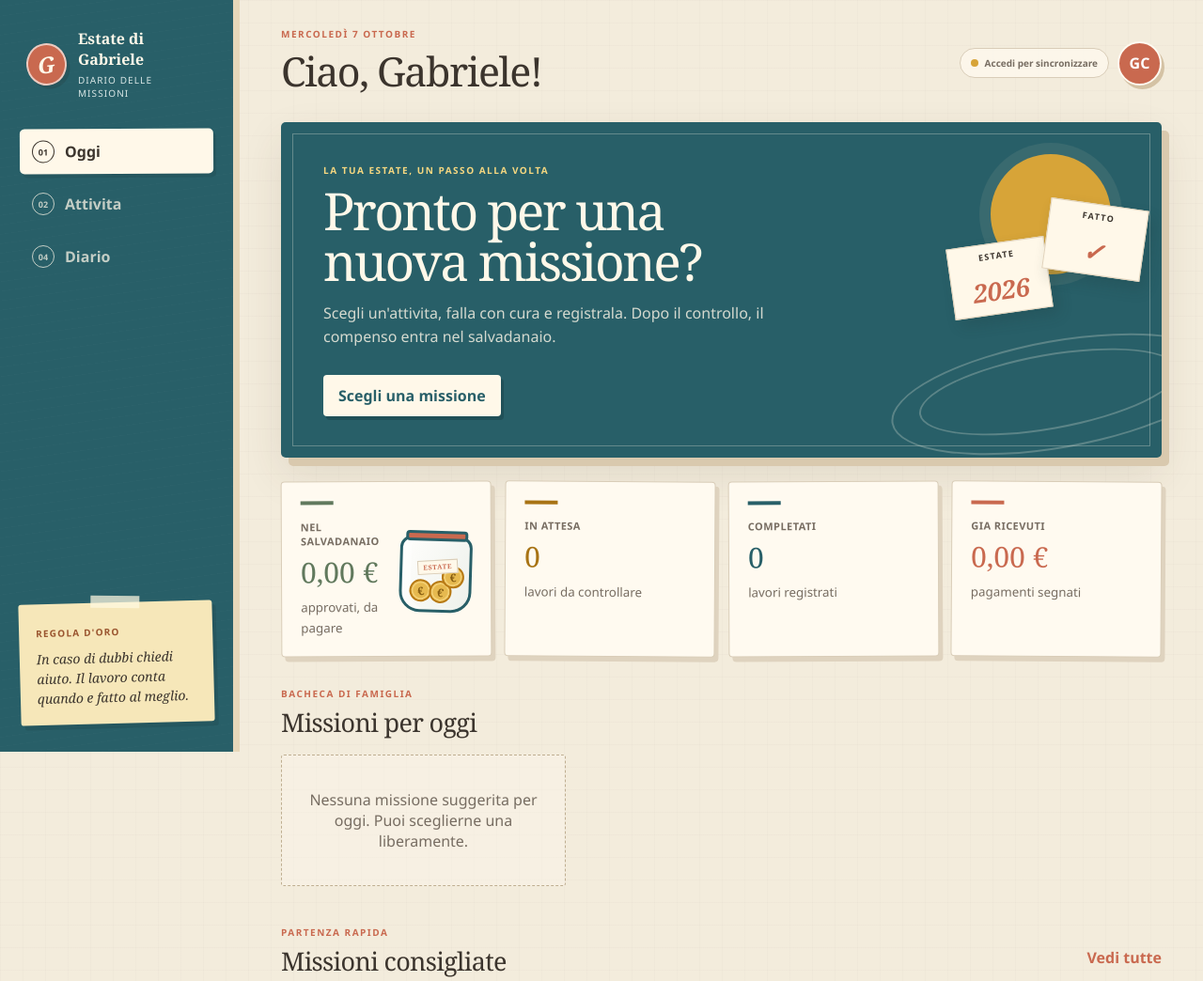
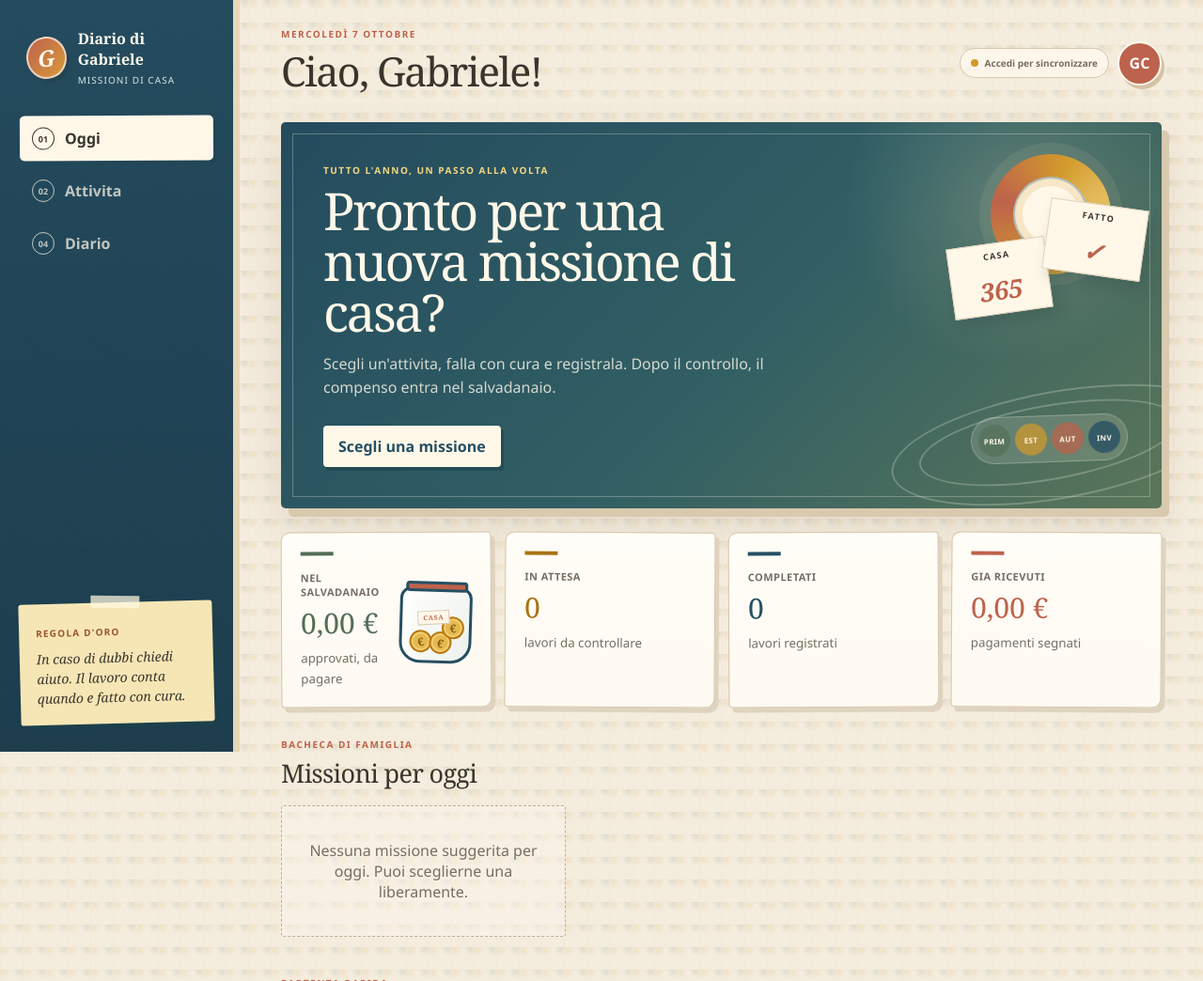
Before and after one commit to Cesta73/estate-gabriele-casa, a plain HTML site: page index.html in a window 1280 px wide. Shown: the top 1044 px of the page at 94% size. Drawn offline with nearby package versions, Linux system fonts and the light colour scheme.

Commit message:
Rinfresca diario annuale e controlli

```diff
--- a/app.js
+++ b/app.js
@@ -44,8 +44,16 @@ let currentAssignmentId = null;
 const $ = (selector) => document.querySelector(selector);
 const $$ = (selector) => [...document.querySelectorAll(selector)];
 const money = (value) => new Intl.NumberFormat("it-IT", { style: "currency", currency: "EUR" }).format(value || 0);
-const dateText = (value) => new Intl.DateTimeFormat("it-IT", { day: "numeric", month: "short", year: "numeric" }).format(new Date(`${value}T12:00:00`));
-const today = () => new Date().toISOString().slice(0, 10);
+const dateText = (value) => {
+  const date = value ? new Date(`${value}T12:00:00`) : null;
+  if (!date || Number.isNaN(date.getTime())) return "Data non indicata";
+  return new Intl.DateTimeFormat("it-IT", { day: "numeric", month: "short", year: "numeric" }).format(date);
+};
+const today = () => {
+  const date = new Date();
+  date.setMinutes(date.getMinutes() - date.getTimezoneOffset());
+  return date.toISOString().slice(0, 10);
+};
 const safe = (value) => String(value ?? "").replace(/[&<>"']/g, (char) => ({ "&": "&amp;", "<": "&lt;", ">": "&gt;", '"': "&quot;", "'": "&#039;" })[char]);
 
 function read(key, fallback) {
@@ -64,7 +72,9 @@ function isOwner() { return member?.role === "owner"; }
 function roleLabel(role) { return { owner: "Genitore proprietario", adult: "Genitore", child: "Figlio" }[role] || "Membro"; }
 function entryValue(entry) {
   const task = taskById(entry.taskId);
-  return task ? task.pay * entry.quantity : entry.value || 0;
+  const quantity = Number(entry.quantity || 1);
+  if (task) return Number(task.pay || 0) * quantity;
+  return Number(entry.value || 0);
 }
 function statusLabel(status) {
   return { pending: "Da controllare", approved: "Approvato", redo: "Da sistemare", paid: "Pagato" }[status] || status;
@@ -299,7 +309,10 @@ function renderAssignments() {
 }
 
 function renderReview() {
-  if (!isParent()) return;
+  if (!isParent()) {
+    $("#reviewBadge").classList.add("hidden");
+    return;
+  }
   const pending = entries.filter((entry) => entry.status === "pending");
   $("#reviewPendingCount").textContent = pending.length;
   $("#reviewPendingValue").textContent = money(pending.reduce((sum, entry) => sum + entryValue(entry), 0));
@@ -347,6 +360,10 @@ function navigate(section) {
 
 function openComplete(taskId, assignmentId = null) {
   const task = taskById(taskId);
+  if (!task) {
+    showToast("Attivita non trovata. Aggiorna i dati e riprova.");
+    return;
+  }
   currentAssignmentId = assignmentId;
   $("#completeTaskId").value = task.id;
   $("#completeTitle").textContent = task.name;
@@ -405,6 +422,7 @@ document.addEventListener("click", (event) => {
   const dismiss = event.target.closest("[data-dismiss-assignment]");
   if (dismiss && isParent()) {
     const assignment = assignments.find((item) => item.id === dismiss.dataset.dismissAssignment);
+    if (!assignment) return;
     assignment.status = "dismissed";
     assignment.updatedAt = new Date().toISOString();
     save(); renderAll(); showToast("Missione rimossa dalla bacheca.");
@@ -412,10 +430,12 @@ document.addEventListener("click", (event) => {
   const review = event.target.closest("[data-review]");
   if (review && isParent()) {
     const entry = entries.find((item) => item.id === review.dataset.review);
+    if (!entry || !["approved", "redo"].includes(review.dataset.result)) return;
     entry.status = review.dataset.result;
-    entry.adultNote = $(`#note-${entry.id}`).value.trim();
+    entry.adultNote = $(`#note-${entry.id}`)?.value.trim() || "";
     entry.reviewedBy = member?.display_name || "Adulto";
     entry.reviewedAt = new Date().toISOString();
+    entry.updatedAt = entry.reviewedAt;
     save(); renderAll();
     showToast(entry.status === "approved" ? "Lavoro approvato." : "Nota inviata a Gabriele.");
   }
@@ -437,6 +457,7 @@ $("#completeQuantity").addEventListener("input", updateCalculatedPay);
 $("#completeForm").addEventListener("submit", (event) => {
   event.preventDefault();
   const task = taskById($("#completeTaskId").value);
+  if (!task) return showToast("Attivita non trovata. Riapri la missione e riprova.");
   entries.push({
     id: crypto.randomUUID(), taskId: task.id, taskName: task.name,
     date: $("#completeDate").value, quantity: Number($("#completeQuantity").value),
--- a/index.html
+++ b/index.html
@@ -5,15 +5,15 @@
   <meta name="viewport" content="width=device-width, initial-scale=1.0">
   <meta name="theme-color" content="#285f68">
   <meta http-equiv="Cache-Control" content="no-cache, no-store, must-revalidate">
-  <title>Estate di Gabriele</title>
-  <link rel="stylesheet" href="styles.css?v=20260619-2">
+  <title>Diario di Gabriele</title>
+  <link rel="stylesheet" href="styles.css?v=20261007-1">
 </head>
 <body>
   <div class="app-shell">
     <aside class="sidebar">
       <div class="brand">
         <div class="brand-mark">G</div>
-        <div><strong>Estate di Gabriele</strong><span>Diario delle missioni</span></div>
+        <div><strong>Diario di Gabriele</strong><span>Missioni di casa</span></div>
       </div>
       <nav class="nav" aria-label="Navigazione principale">
         <button class="nav-item active" data-section="dashboard"><span class="nav-icon">01</span>Oggi</button>
@@ -23,7 +23,7 @@
       </nav>
       <div class="sidebar-note">
         <span>Regola d'oro</span>
-        <p>In caso di dubbi chiedi aiuto. Il lavoro conta quando e fatto al meglio.</p>
+        <p>In caso di dubbi chiedi aiuto. Il lavoro conta quando e fatto con cura.</p>
       </div>
     </aside>
 
@@ -43,15 +43,16 @@
       <section class="page active" id="dashboard">
         <div class="hero">
           <div class="hero-copy">
-            <p class="eyebrow light">La tua estate, un passo alla volta</p>
-            <h2>Pronto per una nuova missione?</h2>
+            <p class="eyebrow light">Tutto l'anno, un passo alla volta</p>
+            <h2>Pronto per una nuova missione di casa?</h2>
             <p>Scegli un'attivita, falla con cura e registrala. Dopo il controllo, il compenso entra nel salvadanaio.</p>
             <button class="primary light-button" data-go="tasks">Scegli una missione</button>
           </div>
           <div class="hero-orbit" aria-hidden="true">
             <div class="sun"></div>
-            <div class="postcard postcard-one"><span>ESTATE</span><b>2026</b></div>
+            <div class="postcard postcard-one"><span>CASA</span><b>365</b></div>
             <div class="postcard postcard-two"><span>FATTO</span><b>✓</b></div>
+            <div class="season-ribbon"><span>PRIM</span><span>EST</span><span>AUT</span><span>INV</span></div>
             <div class="hero-wave wave-one"></div>
             <div class="hero-wave wave-two"></div>
           </div>
@@ -69,7 +70,7 @@
               <span class="coin coin-one">&euro;</span>
               <span class="coin coin-two">&euro;</span>
               <span class="coin coin-three">&euro;</span>
-              <span class="jar-label">ESTATE</span>
+              <span class="jar-label">CASA</span>
             </div>
           </article>
           <article class="stat-card amber">
@@ -96,7 +97,7 @@
         <div class="assignment-grid" id="assignmentList"></div>
 
         <div class="section-heading">
-          <div><p class="eyebrow">Partenza rapida</p><h2>Missioni consigliate</h2></div>
+          <div><p class="eyebrow">Partenza rapida</p><h2>Missioni utili</h2></div>
           <button class="text-button" data-go="tasks">Vedi tutte</button>
         </div>
         <div class="task-grid compact" id="suggestedTasks"></div>
@@ -118,7 +119,7 @@
 
       <section class="page" id="tasks">
         <div class="section-heading page-heading">
-          <div><p class="eyebrow">Dal foglio delle attivita</p><h2>Scegli una missione</h2></div>
+          <div><p class="eyebrow">Attivita di casa</p><h2>Scegli una missione</h2></div>
           <button class="primary parent-only" id="customTaskButton">+ Nuova attivita</button>
         </div>
         <div class="filter-row">
@@ -268,6 +269,6 @@
   <div id="toast" role="status"></div>
   <script src="https://cdn.jsdelivr.net/npm/@supabase/supabase-js@2"></script>
   <script src="config.js"></script>
-  <script src="app.js?v=20260619-2"></script>
+  <script src="app.js?v=20261007-1"></script>
 </body>
 </html>
--- a/styles.css
+++ b/styles.css
@@ -1,19 +1,19 @@
 :root {
   --ink: #3b342d;
   --muted: #776d62;
-  --paper: #f3ecdc;
-  --paper-deep: #e9dec8;
-  --card: #fffaf0;
-  --line: #d9cdb8;
-  --green: #61795d;
-  --green-dark: #435845;
-  --green-soft: #dfe6d7;
-  --amber: #d7a438;
-  --amber-soft: #f6e7b9;
-  --blue: #285f68;
-  --blue-soft: #d8e6e5;
-  --coral: #c9694f;
-  --coral-soft: #f1d7cb;
+  --paper: #f4ecdd;
+  --paper-deep: #e4d5bf;
+  --card: #fffaf1;
+  --line: #d6c6ad;
+  --green: #536f55;
+  --green-dark: #354f3c;
+  --green-soft: #dce8d6;
+  --amber: #d29a2c;
+  --amber-soft: #f6e6b5;
+  --blue: #264f63;
+  --blue-soft: #dbe8ec;
+  --coral: #bd624c;
+  --coral-soft: #efd2c8;
   --shadow: 0 18px 45px rgba(73, 57, 39, .11);
   font-family: "Avenir Next", Avenir, "Segoe UI", sans-serif;
 }
@@ -24,6 +24,8 @@ body {
   margin: 0;
   color: var(--ink);
   background:
+    radial-gradient(circle at 18% 12%, rgba(210,154,44,.13), transparent 24%),
+    radial-gradient(circle at 86% 8%, rgba(83,111,85,.12), transparent 23%),
     linear-gradient(rgba(96, 78, 53, .025) 1px, transparent 1px),
     linear-gradient(90deg, rgba(96, 78, 53, .018) 1px, transparent 1px),
     var(--paper);
@@ -35,7 +37,7 @@ h1, h2, h3 { font-family: Georgia, "Times New Roman", serif; }
 .app-shell { min-height: 100vh; display: grid; grid-template-columns: 255px 1fr; }
 .sidebar {
   position: fixed; inset: 0 auto 0 0; width: 255px; padding: 30px 21px;
-  color: #fff8e9; background: var(--blue); display: flex; flex-direction: column; z-index: 5;
+  color: #fff8e9; background: linear-gradient(180deg, #244b5e, #1d3d4d); display: flex; flex-direction: column; z-index: 5;
   border-right: 7px solid #e6d7b9;
 }
 .sidebar::after {
@@ -46,7 +48,7 @@ h1, h2, h3 { font-family: Georgia, "Times New Roman", serif; }
 .brand { display: flex; gap: 12px; align-items: center; padding: 0 7px 31px; }
 .brand-mark {
   width: 45px; height: 45px; border-radius: 50%; display: grid; place-items: center;
-  color: #fff8e9; background: var(--coral); border: 2px solid rgba(255,255,255,.65);
+  color: #fff8e9; background: linear-gradient(135deg, var(--coral), #d99a3b); border: 2px solid rgba(255,255,255,.65);
   font: italic 700 24px Georgia, serif; transform: rotate(-7deg);
   box-shadow: 3px 4px 0 rgba(38, 49, 49, .2);
 }
@@ -94,7 +96,11 @@ main { grid-column: 2; width: min(1320px, 100%); margin: 0 auto; padding: 29px 4
 @keyframes fade { from { opacity: 0; transform: translateY(5px); } }
 .hero {
   position: relative; overflow: hidden; min-height: 300px; border-radius: 5px;
-  color: #fff8e9; background: var(--blue); display: grid; grid-template-columns: 1.35fr .8fr;
+  color: #fff8e9;
+  background:
+    radial-gradient(circle at 83% 20%, rgba(246,230,181,.2), transparent 21%),
+    linear-gradient(135deg, #244b5e 0%, #315f64 54%, #5b7659 100%);
+  display: grid; grid-template-columns: 1.35fr .8fr;
   box-shadow: 8px 9px 0 #d9c9ae, var(--shadow);
 }
 .hero::before { content: ""; position: absolute; inset: 12px; border: 1px solid rgba(255,248,233,.28); pointer-events: none; }
@@ -102,7 +108,16 @@ main { grid-column: 2; width: min(1320px, 100%); margin: 0 auto; padding: 29px 4
 .hero h2 { margin: 9px 0 13px; max-width: 560px; font-size: clamp(35px, 4.3vw, 58px); line-height: .98; font-weight: 500; letter-spacing: -.045em; }
 .hero p:not(.eyebrow) { max-width: 570px; opacity: .8; line-height: 1.6; }
 .hero-orbit { position: relative; min-height: 280px; }
-.sun { position: absolute; width: 128px; height: 128px; border-radius: 50%; background: var(--amber); top: 34px; right: 54px; box-shadow: 0 0 0 12px rgba(246,231,185,.08); }
+.sun {
+  position: absolute; width: 128px; height: 128px; border-radius: 50%;
+  background: conic-gradient(from 15deg, #d29a2c, #efd07a, #d29a2c, #bd624c, #d29a2c);
+  top: 34px; right: 54px; box-shadow: 0 0 0 12px rgba(246,231,185,.08);
+}
+.sun::after {
+  content: ""; position: absolute; inset: 24px; border-radius: 50%;
+  background: #fff8e9; border: 2px solid rgba(38,79,99,.35);
+  box-shadow: inset 0 0 0 8px rgba(210,154,44,.18);
+}
 .postcard {
   position: absolute; display: grid; place-items: center; width: 105px; height: 76px;
   color: var(--ink); background: #fff8e9; border: 1px solid #e1d3bc; box-shadow: 6px 8px 15px rgba(31,53,54,.2);
@@ -111,6 +126,19 @@ main { grid-column: 2; width: min(1320px, 100%); margin: 0 auto; padding: 29px 4
 .postcard b { font: italic 700 27px Georgia, serif; color: var(--coral); }
 .postcard-one { top: 128px; right: 120px; transform: rotate(-8deg); }
 .postcard-two { top: 87px; right: 18px; transform: rotate(8deg); }
+.season-ribbon {
+  position: absolute; right: 36px; bottom: 49px; display: flex; gap: 5px; padding: 7px;
+  color: #fff8e9; background: rgba(255,248,233,.14); border: 1px solid rgba(255,248,233,.28);
+  border-radius: 999px; backdrop-filter: blur(4px); transform: rotate(-2deg);
+}
+.season-ribbon span {
+  width: 34px; height: 34px; display: grid; place-items: center; border-radius: 50%;
+  font-size: 8px; font-weight: 900; letter-spacing: .05em; background: rgba(255,248,233,.12);
+}
+.season-ribbon span:nth-child(1) { background: rgba(83,111,85,.62); }
+.season-ribbon span:nth-child(2) { background: rgba(210,154,44,.72); }
+.season-ribbon span:nth-child(3) { background: rgba(189,98,76,.72); }
+.season-ribbon span:nth-child(4) { background: rgba(38,79,99,.78); }
 .hero-wave { position: absolute; border: 2px solid rgba(255,248,233,.24); border-radius: 50%; transform: rotate(-10deg); }
 .wave-one { width: 360px; height: 115px; right: -70px; bottom: 10px; }
 .wave-two { width: 280px; height: 80px; right: -20px; bottom: 30px; }
@@ -125,8 +153,8 @@ main { grid-column: 2; width: min(1320px, 100%); margin: 0 auto; padding: 29px 4
 .wide { width: 100%; margin-top: 11px; }
 .stats-grid { display: grid; grid-template-columns: repeat(4, 1fr); gap: 14px; margin-top: 25px; }
 .stat-card {
-  position: relative; background: var(--card); border: 1px solid var(--line); padding: 20px;
-  border-radius: 4px; box-shadow: 4px 5px 0 #dfd3bf;
+  position: relative; background: linear-gradient(180deg, #fffdf7, var(--card)); border: 1px solid var(--line); padding: 20px;
+  border-radius: 10px 4px 10px 4px; box-shadow: 4px 5px 0 #dfd3bf;
 }
 .stat-card:nth-child(even) { transform: rotate(.35deg); }
 .stat-card:nth-child(odd) { transform: rotate(-.25deg); }
@@ -168,7 +196,7 @@ main { grid-column: 2; width: min(1320px, 100%); margin: 0 auto; padding: 29px 4
 .task-grid { display: grid; grid-template-columns: repeat(3, 1fr); gap: 16px; }
 .task-grid.compact { grid-template-columns: repeat(4, 1fr); }
 .task-card {
-  position: relative; background: var(--card); border: 1px solid var(--line); border-radius: 4px;
+  position: relative; background: linear-gradient(180deg, #fffdf7, var(--card)); border: 1px solid var(--line); border-radius: 10px 4px 10px 4px;
   padding: 20px; min-height: 210px; display: flex; flex-direction: column;
   transition: transform .18s, box-shadow .18s; box-shadow: 3px 4px 0 #e0d4c0;
 }
@@ -186,7 +214,7 @@ main { grid-column: 2; width: min(1320px, 100%); margin: 0 auto; padding: 29px 4
 .suggest-button { border: 1px solid #d3bd91; color: #7b5417; background: var(--amber-soft); border-radius: 3px; padding: 7px 9px; font-size: 9px; font-weight: 900; }
 .assignment-heading { margin-top: 32px; }
 .assignment-grid { display: grid; grid-template-columns: repeat(3, 1fr); gap: 14px; }
-.assignment-card { position: relative; overflow: visible; padding: 20px; border-radius: 3px; color: var(--ink); background: #f8e8b9; border: 1px solid #d9c38b; box-shadow: 4px 5px 0 #dfd1b5; transform: rotate(-.4deg); }
+.assignment-card { position: relative; overflow: visible; padding: 20px; border-radius: 4px 12px 4px 12px; color: var(--ink); background: #f8e8b9; border: 1px solid #d9c38b; box-shadow: 4px 5px 0 #dfd1b5; transform: rotate(-.4deg); }
 .assignment-card:nth-child(even) { transform: rotate(.6deg); }
 .assignment-card::before { content: ""; position: absolute; width: 55px; height: 13px; top: -7px; left: 50%; transform: translateX(-50%) rotate(-2deg); background: rgba(255,250,226,.78); }
 .assignment-card.done { background: var(--green-soft); opacity: .76; }
@@ -203,7 +231,7 @@ main { grid-column: 2; width: min(1320px, 100%); margin: 0 auto; padding: 29px 4
 .filter { border: 1px solid var(--line); color: var(--muted); background: rgba(255,250,240,.45); border-radius: 3px; padding: 8px 12px; font-size: 11px; font-weight: 800; }
 .filter.active { color: white; background: var(--blue); border-color: var(--blue); transform: rotate(-1deg); }
 .two-column { display: grid; grid-template-columns: 1.5fr .7fr; gap: 17px; margin-top: 33px; }
-.panel { background: var(--card); border-radius: 4px; padding: 23px; border: 1px solid var(--line); box-shadow: 4px 5px 0 #dfd3bf; }
+.panel { background: linear-gradient(180deg, #fffdf7, var(--card)); border-radius: 10px 4px 10px 4px; padding: 23px; border: 1px solid var(--line); box-shadow: 4px 5px 0 #dfd3bf; }
 .payment-panel { background: var(--amber-soft); border-color: #dac28b; transform: rotate(.5deg); }
 .payment-panel h2 { margin: 6px 0; }
 .payment-panel p:not(.eyebrow) { color: #725b36; font-size: 13px; line-height: 1.5; }
@@ -319,6 +347,7 @@ dialog input, dialog textarea, dialog select { width: 100%; color: var(--ink); b
   .postcard { transform: scale(.83) rotate(-8deg); }
   .postcard-one { top: 74px; right: 130px; }
   .postcard-two { top: 42px; right: 27px; transform: scale(.83) rotate(8deg); }
+  .season-ribbon { right: 24px; bottom: 28px; transform: scale(.82) rotate(-2deg); transform-origin: right bottom; }
   .stats-grid { grid-template-columns: repeat(2, 1fr); gap: 10px; margin-top: 19px; }
   .stat-card { padding: 16px; }
   .stat-card strong { font-size: 25px; }
```
Also changed, not shown: 1 other file.
